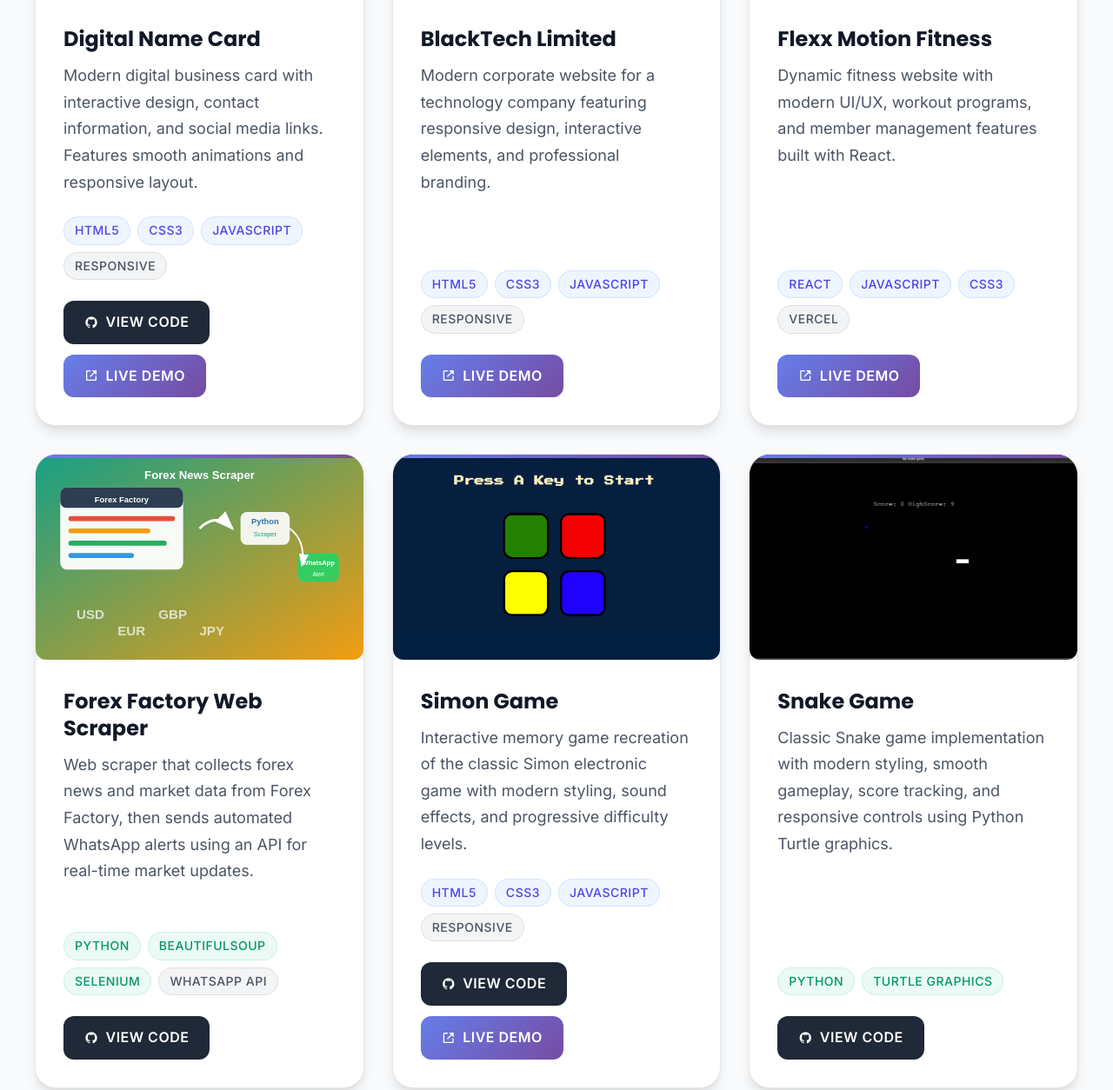
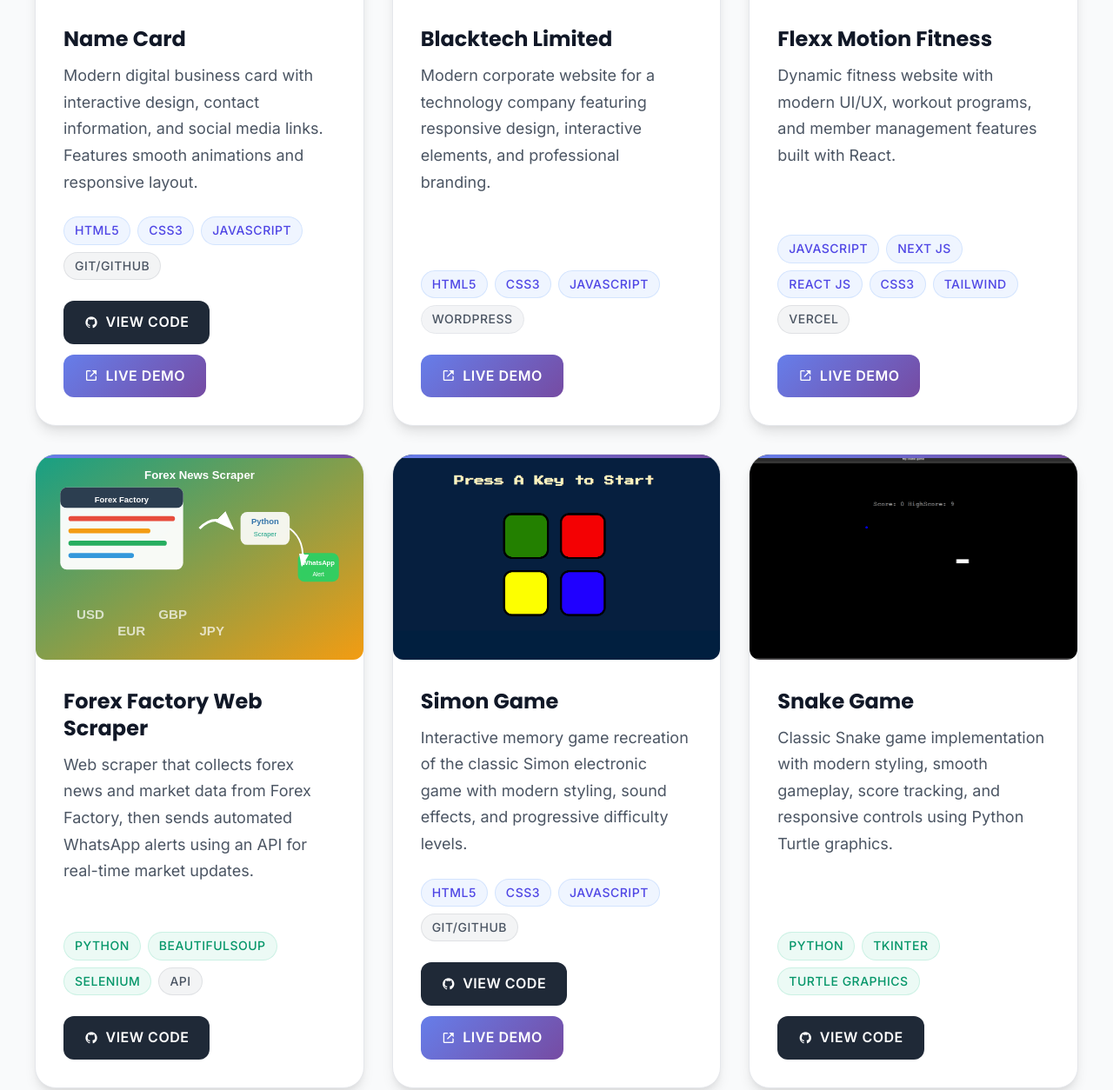
Before and after one commit to nipsalvin/Portfolio, a plain HTML site: page index.html in a window 1280 px wide. Shown: the part 4383-5637 px from the top of the page at 87% size. Drawn offline with nearby package versions, Linux system fonts and the light colour scheme.

Commit message:
Minor `tech-stack` changes

```diff
--- a/assets/css/styles.css
+++ b/assets/css/styles.css
@@ -1389,7 +1389,7 @@ img {
   position: relative;
   overflow: hidden;
   aspect-ratio: 16/10;
-  background: var(--gray-100);
+  /* background: var(--gray-100); */
 }
 
 .work__img img {
@@ -1553,6 +1553,7 @@ img {
 .tech-tag.tech-css,
 .tech-tag.tech-js,
 .tech-tag.tech-react,
+.tech-tag.tech-nextjs,
 .tech-tag.tech-bootstrap {
   background: rgba(59, 130, 246, 0.08);
   color: #4f46e5;
@@ -1566,6 +1567,7 @@ img {
 .tech-tag.tech-odoo,
 .tech-tag.tech-beautifulsoup,
 .tech-tag.tech-selenium,
+.tech-tag.tech-tkinter,
 .tech-tag.tech-turtle {
   background: rgba(16, 185, 129, 0.08);
   color: #059669;
@@ -1590,6 +1592,7 @@ img {
 
 /* Deployment & Tools */
 .tech-tag.tech-vercel,
+.tech-tag.tech-git,
 .tech-tag.tech-responsive,
 .tech-tag.tech-api,
 .tech-tag.tech-canvas {
@@ -1615,6 +1618,7 @@ img {
 [data-theme="dark"] .tech-tag.tech-css,
 [data-theme="dark"] .tech-tag.tech-js,
 [data-theme="dark"] .tech-tag.tech-react,
+[data-theme="dark"] .tech-tag.tech-nextjs,
 [data-theme="dark"] .tech-tag.tech-bootstrap {
   background: rgba(59, 130, 246, 0.15);
   color: #93c5fd;
@@ -1627,6 +1631,7 @@ img {
 [data-theme="dark"] .tech-tag.tech-odoo,
 [data-theme="dark"] .tech-tag.tech-beautifulsoup,
 [data-theme="dark"] .tech-tag.tech-selenium,
+[data-theme="dark"] .tech-tag.tech-tkinter,
 [data-theme="dark"] .tech-tag.tech-turtle {
   background: rgba(16, 185, 129, 0.15);
   color: #6ee7b7;
@@ -1648,6 +1653,7 @@ img {
 }
 
 [data-theme="dark"] .tech-tag.tech-vercel,
+[data-theme="dark"] .tech-tag.tech-git,
 [data-theme="dark"] .tech-tag.tech-responsive,
 [data-theme="dark"] .tech-tag.tech-api,
 [data-theme="dark"] .tech-tag.tech-canvas {
--- a/index.html
+++ b/index.html
@@ -257,13 +257,13 @@
                             </div>
                         </div>
                         <div class="work__content">
-                            <h3 class="work__title">Digital Name Card</h3>
+                            <h3 class="work__title">Name Card</h3>
                             <p class="work__text">Modern digital business card with interactive design, contact information, and social media links. Features smooth animations and responsive layout.</p>
                             <div class="work__tech">
                                 <span class="tech-tag tech-html">HTML5</span>
                                 <span class="tech-tag tech-css">CSS3</span>
                                 <span class="tech-tag tech-js">JavaScript</span>
-                                <span class="tech-tag tech-responsive">Responsive</span>
+                                <span class="tech-tag tech-responsive">Git/Github</span>
                             </div>
                             <div class="work__actions">
                                 <a href="https://github.com/nipsalvin/name_card" target="_blank" class="work__btn work__btn--code">
@@ -288,13 +288,13 @@
                             </div>
                         </div>
                         <div class="work__content">
-                            <h3 class="work__title">BlackTech Limited</h3>
+                            <h3 class="work__title">Blacktech Limited</h3>
                             <p class="work__text">Modern corporate website for a technology company featuring responsive design, interactive elements, and professional branding.</p>
                             <div class="work__tech">
                                 <span class="tech-tag tech-html">HTML5</span>
                                 <span class="tech-tag tech-css">CSS3</span>
                                 <span class="tech-tag tech-js">JavaScript</span>
-                                <span class="tech-tag tech-responsive">Responsive</span>
+                                <span class="tech-tag tech-">WordPress</span>
                             </div>
                             <div class="work__actions">
                                 <a href="https://www.blacktech.co.ke/" target="_blank" class="work__btn">
@@ -319,9 +319,11 @@
                             <h3 class="work__title">Flexx Motion Fitness</h3>
                             <p class="work__text">Dynamic fitness website with modern UI/UX, workout programs, and member management features built with React.</p>
                             <div class="work__tech">
-                                <span class="tech-tag tech-react">React</span>
                                 <span class="tech-tag tech-js">JavaScript</span>
+                                <span class="tech-tag tech-nextjs">Next Js</span>
+                                <span class="tech-tag tech-react">React Js</span>
                                 <span class="tech-tag tech-css">CSS3</span>
+                                <span class="tech-tag tech-css">TailWind</span>
                                 <span class="tech-tag tech-vercel">Vercel</span>
                             </div>
                             <div class="work__actions">
@@ -350,7 +352,7 @@
                                 <span class="tech-tag tech-python">Python</span>
                                 <span class="tech-tag tech-beautifulsoup">BeautifulSoup</span>
                                 <span class="tech-tag tech-selenium">Selenium</span>
-                                <span class="tech-tag tech-api">WhatsApp API</span>
+                                <span class="tech-tag tech-api">API</span>
                             </div>
                             <div class="work__actions">
                                 <a href="https://github.com/nipsalvin/Forex_Factory_Web_Scraper" target="_blank" class="work__btn work__btn--code">
@@ -378,7 +380,7 @@
                                 <span class="tech-tag tech-html">HTML5</span>
                                 <span class="tech-tag tech-css">CSS3</span>
                                 <span class="tech-tag tech-js">JavaScript</span>
-                                <span class="tech-tag tech-responsive">Responsive</span>
+                                <span class="tech-tag tech-git">Git/Github</span>
                             </div>
                             <div class="work__actions">
                                 <a href="https://github.com/nipsalvin/simon_game" target="_blank" class="work__btn work__btn--code">
@@ -408,6 +410,7 @@
                             <p class="work__text">Classic Snake game implementation with modern styling, smooth gameplay, score tracking, and responsive controls using Python Turtle graphics.</p>
                             <div class="work__tech">
                                 <span class="tech-tag tech-python">Python</span>
+                                <span class="tech-tag tech-tkinter">Tkinter</span>
                                 <span class="tech-tag tech-turtle">Turtle Graphics</span>
                             </div>
                             <div class="work__actions">
```
